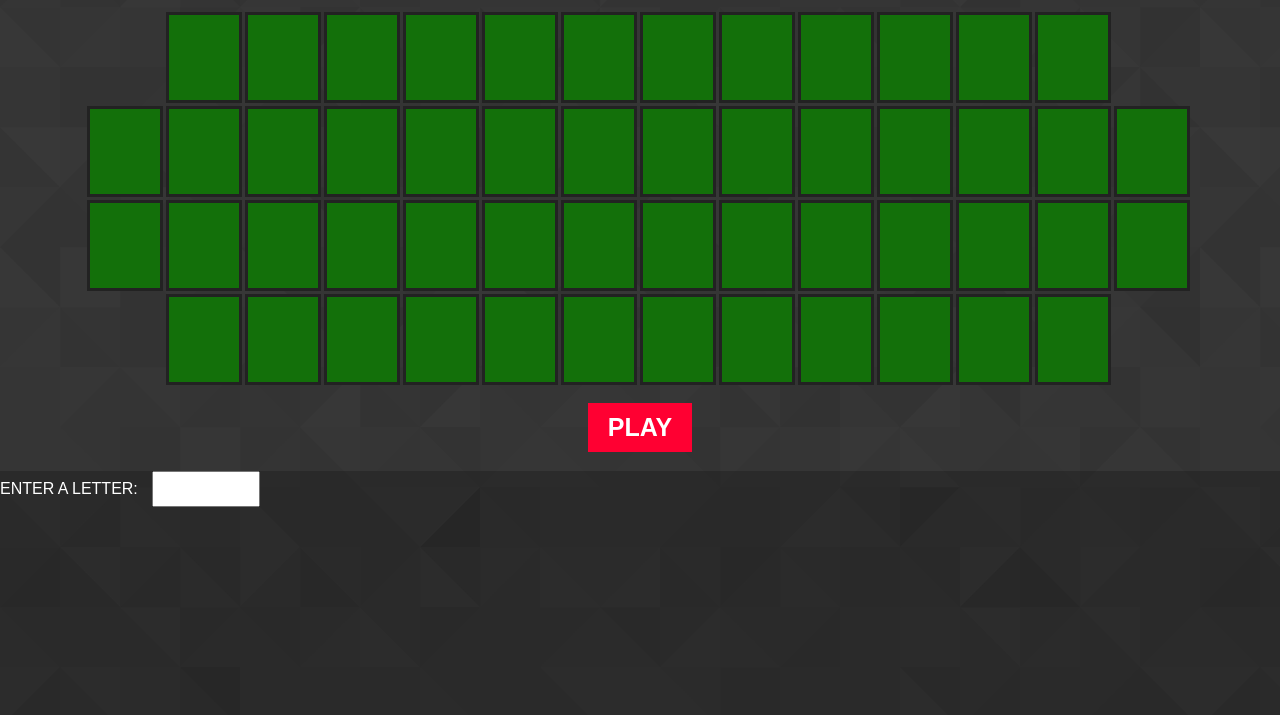
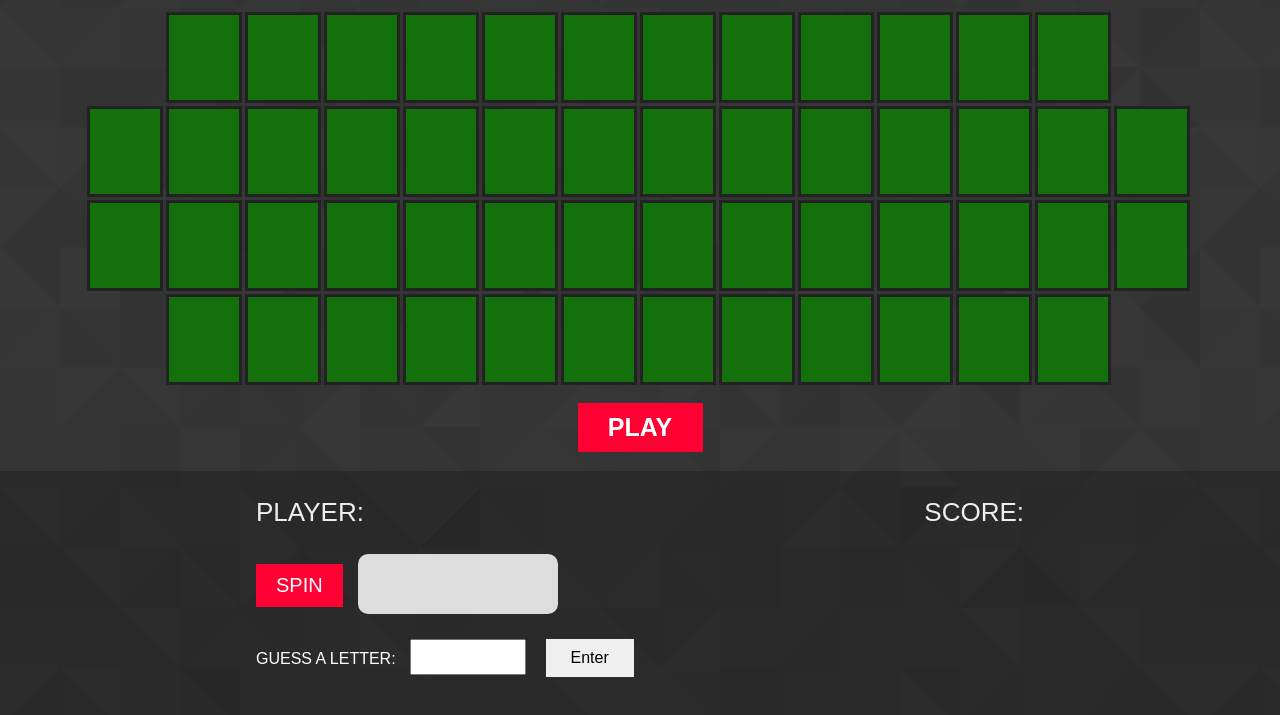
Before and after one commit to tdedobbeleer/wheel_of_wdi, a plain HTML site: page index.html in a window 1280 px wide. Shown: the part 113-828 px from the top of the page. Drawn offline with nearby package versions, Linux system fonts and the light colour scheme.

Commit message:
finished adding elements for lower section

```diff
--- a/css/style.css
+++ b/css/style.css
@@ -7,8 +7,13 @@ body {
   overflow: auto;
 }
 
-#container {
+.container {
   width: 90%;
+  margin: 0 auto;
+}
+
+.bottom_container {
+  width: 60%;
   margin: 0 auto;
 }
 
@@ -57,6 +62,7 @@ h1 {
 
 #play {
   display: block;
+  width: 125px  ;
   background-color: #ff0032;
   color: white;
   border: none;
@@ -78,7 +84,7 @@ h1 {
   font-size: 22px;
   text-transform: uppercase;
   text-align: center;
-  background-color: #ff0032;
+  background-color: #00f;
   color: white;
 }
 
@@ -100,6 +106,38 @@ h1 {
   margin-left: 10px;
   height: 30px;
   width: 100px;
+  padding-left: 10px;
+  font-size: 20px;
+  margin-right: 15px;
+}
+
+#submit {
+  padding: 10px 25px;
+  border: none;
+}
+
+#spin {
+  margin-bottom: 25px;
+}
+
+#spin_btn {
+  float: left;
+  padding: 10px 20px;
+  background-color: #ff0032;
+  color: white;
+  font-size: 20px;
+  margin-top: 10px;
+  margin-right: 15px;
+  text-transform: uppercase;
+  border: none;
+}
+
+#spin_container {
+  float: left;
+  width: 200px;
+  height: 60px;
+  background-color: #ddd;
+  border-radius: 10px;
 }
 
 label {
@@ -107,6 +145,26 @@ label {
   text-transform: uppercase;
 }
 
+#player {
+  float: left;
+}
+
+.name {
+  text-transform: capitalize;
+  color: #ddd;
+}
+#score {
+  float: right;
+}
+
+
+
+.heading {
+  font-size: 26px;
+  text-transform: uppercase;
+  color: #eee;
+}
+
 .active {
   background-color: white;
 }
--- a/index.html
+++ b/index.html
@@ -9,10 +9,9 @@
 </head>
 
 <body>
-    <div id="container">
+    <div class="container">
         <div id="upper-section">
           <h1>Wheel of WDI</h1>
-
           <div id="board">
             <section class="row">
               <div class="box"></div>
@@ -84,10 +83,25 @@
     </div> <!-- end container -->
 
     <div id="lower-section">
-        <form action="#" method="GET">
-          <label for="guess">Enter a letter: </label>
-          <input type="text" id="guess">
-        </form>
+        <div class="bottom_container">
+
+          <div id="player">
+            <p class="heading">Player:  <span class="name"></span></p>
+          </div>
+          <div id="score">
+            <p class="heading">score:</p>
+          </div>
+          <div class="clear"></div>
+          <div id="spin" class="clear">
+            <button id="spin_btn">Spin</button>
+            <div id="spin_container"></div>
+          </div>
+          <form action="#" method="GET">
+            <label for="guess">Guess a letter: </label>
+            <input type="text" id="guess">
+            <button id="submit">Enter</button>
+          </form>
+        </div>
     </div>
 
     <script src="http://code.jquery.com/jquery-2.1.4.min.js"></script>
--- a/js/script.js
+++ b/js/script.js
@@ -17,13 +17,17 @@ $(document).ready(function() {
         topic: "Thing"
     }]; // Close words
 
+    var boardValues = [100, 500, 400, 300, 200, 100, 200, 150, 450, 400, 250,
+                        200, 150, 400, 600, 250, 300, 0, 750, 250, 300, 200]
 
     function playGame() {
+        var playerName = prompt("What is your name?");
         var rand = Math.floor(Math.random() * words.length);
         var currentWord = words[rand].word.toUpperCase();
         var clue = $('<p class="clue"></p>');
         var splitWord = currentWord.split("");
         var div = $(".box");
+        var wrong = "";
         console.log(div);
 
         for (var i = 0; i < splitWord.length; i++) {
@@ -38,11 +42,14 @@ $(document).ready(function() {
             console.log(div[i]);
             p.appendTo(div[i + 13]);
             console.log(div[i]);
-            $(div[i + 13]).addClass("active");
+            if (splitWord[i] !== " ") {
+                $(div[i + 13]).addClass("active");
+            }
             // $("#board").append(div);
 
         };
         clue.text(words[rand].topic);
+        $(".name").text(playerName);
         $("#board").append(clue);
     };
 
@@ -52,7 +59,22 @@ $(document).ready(function() {
 
     })
 
+    $("#submit").on("click", function (event) {
+        event.preventDefault();
 
+        var guess = $("#guess").val();
+        guess = guess.toUpperCase();
+
+        // clear textbox
+        $("#guess").val("");
+        if ($("p").hasClass(guess)) {
+            $("p." + guess).parent().css("background-color", "blue").delay(800).css("background-color", "white");
+
+
+            $("p." + guess).css("display", "block");
+        }
+        console.log(guess);
+    });
 
 
 });
```
